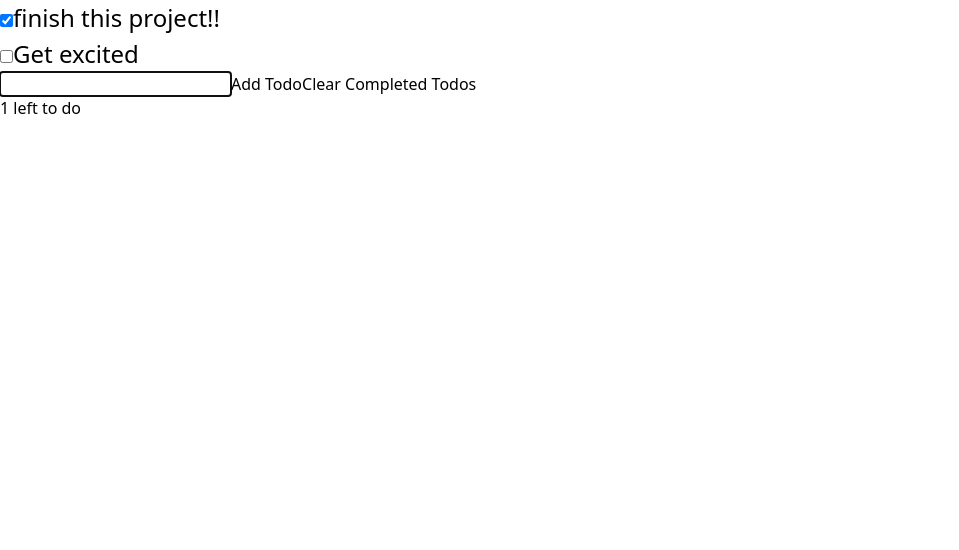
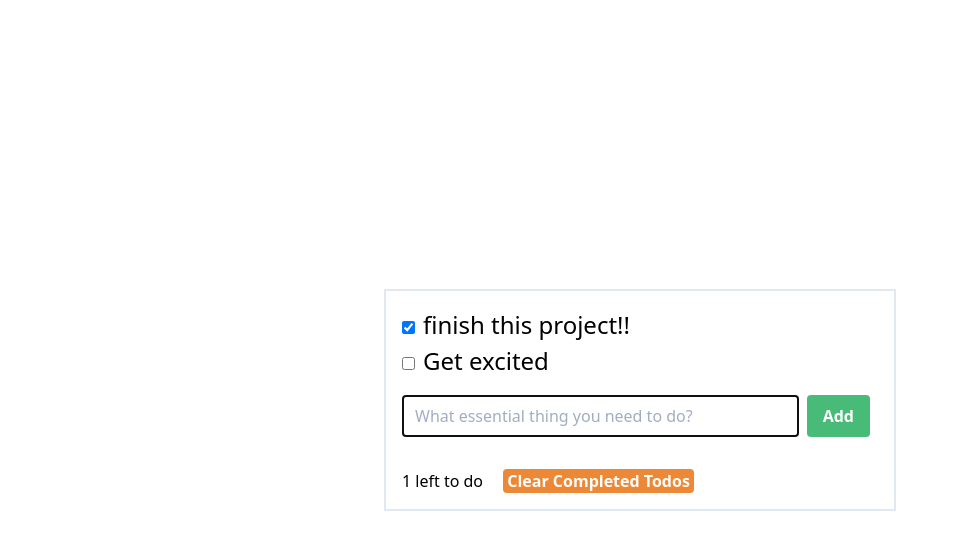
Before and after one commit to LeanSeverino1022/not-just-a-day, a React (Create React App) app: page / in a window 1280 px wide. Shown: the top 550 px of the page, without its empty margins (0-959 px from the left). Built offline with nearby package versions, Linux system fonts and the light colour scheme.

Commit message:
update styling

```diff
--- a/src/App.js
+++ b/src/App.js
@@ -56,13 +56,18 @@ function App () {
   }
 
   return (
-    <React.Fragment>
-      <TodoList todos={todos} toggleTodo={toggleTodo}/>
-      <input autoFocus={true} type='text' ref={todoNameRef} />
-      <button onClick={addTodoItem}>Add Todo</button>
-      <button onClick={clearTodos}>Clear Completed Todos</button>
-      <div>{renderLeftTodoText()}</div>
-    </React.Fragment>
+    <div className="flex items-center justify-center h-screen">
+
+      <div className="border-2 p-4 w-full lg:w-3/4 lg:max-w-lg">
+        <TodoList todos={todos} toggleTodo={toggleTodo}/>
+        <div className="flex mt-4 mb-8">
+          <input className="border py-2 px-3 text-grey-dark mr-2 w-full" placeholder="What essential thing you need to do?" autoFocus={true} type='text' ref={todoNameRef} />
+          <button className="bg-green-500 hover:bg-green-700 text-white font-bold py-2 px-4 rounded mr-2" onClick={addTodoItem}>Add</button>
+        </div>
+
+        <div>{renderLeftTodoText()}  <button className="ml-4 bg-orange-500 hover:bg-orange-700 text-white font-bold px-1 rounded mr-2" onClick={clearTodos}>Clear Completed Todos</button></div>
+       </div>{}
+    </div>
   )
 }
 
--- a/src/Todo.js
+++ b/src/Todo.js
@@ -10,7 +10,7 @@ export default function Todo({todo, toggleTodo}) {
         <div>
             <label>
                 <input type="checkbox" checked={todo.complete} onChange={handleTodoStatus} />
-                <span className="text-2xl">{todo.name}</span>
+                <span className="text-2xl ml-2">{todo.name}</span>
            </label>
         </div>
     )
```
